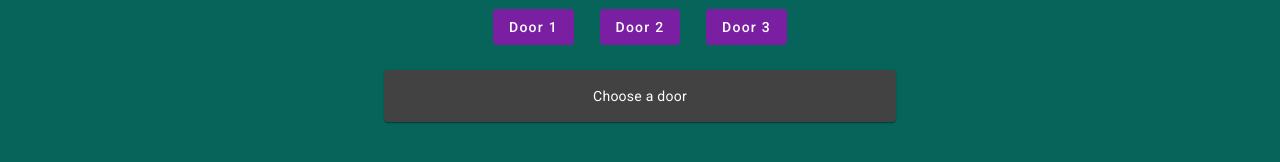
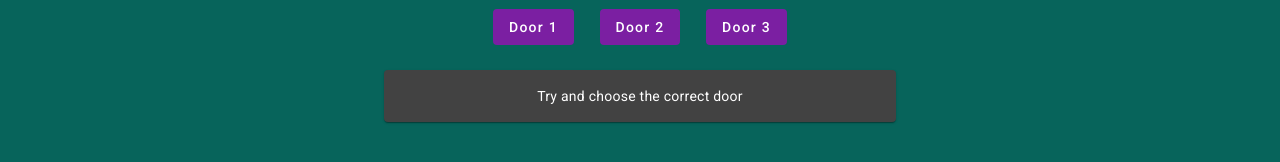
Before and after one commit to sbaby3/monty-hall-ui, an Angular app: page /playGame in a window 1280 px wide. Shown: the part 324-486 px from the top of the page. Built offline with nearby package versions, Linux system fonts and the light colour scheme.

Commit message:
updated game text

```diff
--- a/src/app/components/play-game/play-game.component.ts
+++ b/src/app/components/play-game/play-game.component.ts
@@ -17,7 +17,7 @@ export class PlayGameComponent {
   enabledDoors: boolean[] = [true, true, true];
   initialClick: boolean = true;
   gameTextArray: String[] = [
-    'Choose a door',
+    'Try and choose the correct door',
     'Interesting choice!',
     'Im gonna help you a little',
     'I have removed one of the wrong doors',
```
